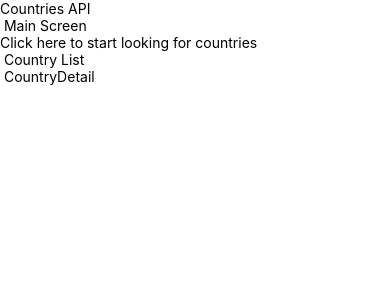
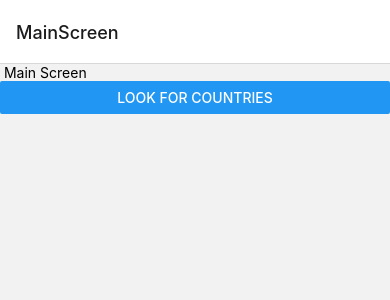
Before and after one commit to kouci747/evaluationMobileCountriesAPI, a React Native app: screen / in a window 390 px wide. Shown: the top 300 px of the page. Built offline with nearby package versions, Linux system fonts and the light colour scheme; no server answers.

Commit message:
enough for today

```diff
--- a/App.js
+++ b/App.js
@@ -9,6 +9,8 @@ import {
   useColorScheme,
   View,
 } from 'react-native';
+import {NavigationContainer} from '@react-navigation/native';
+import {createNativeStackNavigator} from '@react-navigation/native-stack';
 
 import {
   Colors,
@@ -22,19 +24,28 @@ import CountryDetail from './src/screens/countryDetail';
 import CountryList from './src/screens/countryList';
 import MainScreen from './src/screens/mainScreen';
 
+const Stack = createNativeStackNavigator();
+
 function App() {
   return (
-    <SafeAreaView>
-      <View>
-        <Text>Countries API</Text>
-        <>
-          {/* <CountryCard /> */}
-          <MainScreen />
-          <CountryList />
-          <CountryDetail />
-        </>
-      </View>
-    </SafeAreaView>
+    // <SafeAreaView>
+    //   <View>
+    //     <Text>Countries API</Text>
+    //     <>
+    //       {/* <CountryCard /> */}
+    //       <MainScreen />
+    //       <CountryList />
+    //       <CountryDetail />
+    //     </>
+    //   </View>
+    // </SafeAreaView>
+    <NavigationContainer>
+      <Stack.Navigator>
+        <Stack.Screen name="MainScreen" component={MainScreen} />
+        <Stack.Screen name="countryListNav" component={CountryList} />
+        <Stack.Screen name="countryDetailNav" component={CountryDetail} />
+      </Stack.Navigator>
+    </NavigationContainer>
   );
 }
 
--- a/package.json
+++ b/package.json
@@ -11,9 +11,13 @@
     "test": "jest"
   },
   "dependencies": {
+    "@react-navigation/native": "^6.1.6",
+    "@react-navigation/native-stack": "^6.9.12",
     "axios": "^1.3.4",
     "react": "18.2.0",
-    "react-native": "0.71.4"
+    "react-native": "0.71.4",
+    "react-native-safe-area-context": "^4.5.0",
+    "react-native-screens": "^3.20.0"
   },
   "devDependencies": {
     "@babel/core": "^7.20.0",
--- a/src/components/CountryCard/index.js
+++ b/src/components/CountryCard/index.js
@@ -1,4 +1,5 @@
 import React from 'react';
+import {useRoute} from '@react-navigation/native';
 import {
   Image,
   SafeAreaView,
@@ -10,7 +11,7 @@ import {
   useColorScheme,
   View,
 } from 'react-native';
-const CountryCard = () => {
+const CountryCard = props => {
   return (
     <View>
       <Image
@@ -19,10 +20,12 @@ const CountryCard = () => {
         }}
         style={{width: 200, height: 200}}
       />
-      <Text>Full name of the country</Text>
-      <Text>Common name of the country</Text>
-      <Text>Capital of the country</Text>
-      <Text>Region/continent of the country</Text>
+      <Text>{props.countryName}</Text>
+
+      <Text>{props.countryCapital}</Text>
+      <Image source={{uri: props.flag}} />
+      <Text> La population est de {props.population}</Text>
+      <Text> les habitants y parlent {props.languages}</Text>
 
       {/*add a map here*/}
     </View>
--- a/src/screens/countryDetail/index.js
+++ b/src/screens/countryDetail/index.js
@@ -1,4 +1,4 @@
-import React from 'react';
+import React, {useEffect} from 'react';
 import {
   SafeAreaView,
   ScrollView,
@@ -8,11 +8,37 @@ import {
   useColorScheme,
   View,
 } from 'react-native';
+import {useRoute} from '@react-navigation/native';
+import CountryCard from '../../components/CountryCard';
+import axios from 'axios';
 
-const CountryDetail = () => {
+const CountryDetail = ({route}) => {
+  const {pays, capital, flag, population, languages} = route.params;
+
+  //IT WOULD BE INTERRESTING TO FIND WHY THIS SHIT DID NOT WORK
+  // console.log('nom du pays:', pays);
+  // useEffect(() => {
+  //   axios
+  //     .get(`https://restcountries.com/v3.1/name/${pays}`)
+
+  //     .then(response => {
+  //       const countryData = response.data[0];
+  //       console.log(countryData);
+  //     })
+  //     .catch(error => {
+  //       console.log('petite erreur', error);
+  //     });
+  // }, []);
+
   return (
     <View>
-      <Text> CountryDetail</Text>
+      <CountryCard
+        countryName={pays}
+        countryCapital={capital}
+        flag={flag}
+        population={population}
+        languages={languages}
+      />
     </View>
   );
 };
--- a/src/screens/countryList/index.js
+++ b/src/screens/countryList/index.js
@@ -1,4 +1,5 @@
 import React, {useState, useEffect} from 'react';
+
 import {
   SafeAreaView,
   ScrollView,
@@ -11,17 +12,68 @@ import {
   TouchableOpacity,
 } from 'react-native';
 import axios from 'axios';
+import {useNavigation, useRoute} from '@react-navigation/native'; //STEP 1
+const CountryList = () => {
+  const navigation = useNavigation(); //STEP 2
+  const [countries, setCountries] = useState([]);
+  //   useEffect(() => {
+  //     axios
+  //       .get('https://restcountries.com/v3.1/all')
+  //       .then(response => {
+  //         const countryNames = response.data.map(country => country.name.common);
+  //         //const countryCapital = response.data.map(country => country.capital);
 
-const CountryList = () => {
-  const [countries, setCountries] = useState([]);
+  //         const sortedCountries = countryNames.sort();
+  //         setCountries(sortedCountries);
+  //         //console.log('Country names:', countryNames);
+  //         //console.log('Country capitals:', countryCapital);
+  //       })
+  //       .catch(error => {
+  //         console.log(error);
+  //       });
+  //   }, []);
+
+  //   const renderCountry = ({item}) => (
+  //     <View>
+  //       <TouchableOpacity
+  //         onPress={() =>
+  //           navigation.navigate('countryDetailNav', {
+  //             pays: item,
+  //           })
+  //         }>
+  //         <Text>{item}</Text>
+  //       </TouchableOpacity>
+  //     </View>
+  //   );
+  //   return (
+  //     <View>
+  //       <Text> Country List</Text>
+
+  //       <FlatList
+  //         data={countries}
+  //         renderItem={renderCountry}
+  //         keyExtractor={item => item}
+  //       />
+  //     </View>
+  //   );
+  // };
+
+  // export default CountryList;
+
   useEffect(() => {
     axios
       .get('https://restcountries.com/v3.1/all')
       .then(response => {
-        const countryNames = response.data.map(country => country.name.common);
-        const sortedCountries = countryNames.sort();
+        const countryData = response.data.map(country => ({
+          name: country.name.common,
+          capital: country.capital,
+          flag: country.flags && country.flags.png,
+          population: country.population,
+        }));
+        const sortedCountries = countryData.sort((a, b) =>
+          a.name.localeCompare(b.name),
+        );
         setCountries(sortedCountries);
-        //console.log('Country names:', countryNames);
       })
       .catch(error => {
         console.log(error);
@@ -30,19 +82,28 @@ const CountryList = () => {
 
   const renderCountry = ({item}) => (
     <View>
-      <TouchableOpacity>
-        <Text>{item}</Text>
+      <TouchableOpacity
+        onPress={() =>
+          navigation.navigate('countryDetailNav', {
+            pays: item.name,
+            capital: item.capital,
+            flag: item.flag,
+            population: item.population,
+          })
+        }>
+        <Text>{item.name}</Text>
       </TouchableOpacity>
     </View>
   );
+
   return (
     <View>
-      <Text> Country List</Text>
+      <Text>Country List</Text>
 
       <FlatList
         data={countries}
         renderItem={renderCountry}
-        keyExtractor={item => item}
+        keyExtractor={item => item.name}
       />
     </View>
   );
--- a/src/screens/mainScreen/index.js
+++ b/src/screens/mainScreen/index.js
@@ -8,15 +8,21 @@ import {
   TouchableOpacity,
   useColorScheme,
   View,
+  Button,
 } from 'react-native';
+import {useNavigation} from '@react-navigation/native'; //STEP 1
 
 const MainScreen = () => {
+  const navigation = useNavigation(); //STEP 2
   return (
     <View>
       <Text> Main Screen</Text>
-      <TouchableOpacity>
-        <Text>Click here to start looking for countries</Text>
-      </TouchableOpacity>
+
+      <Button
+        title="Look for countries"
+        title="look for countries"
+        onPress={() => navigation.navigate('countryListNav')}
+      />
     </View>
   );
 };
```
Also changed, not shown: 2 other files (tests, documents, lock files or other folders).
